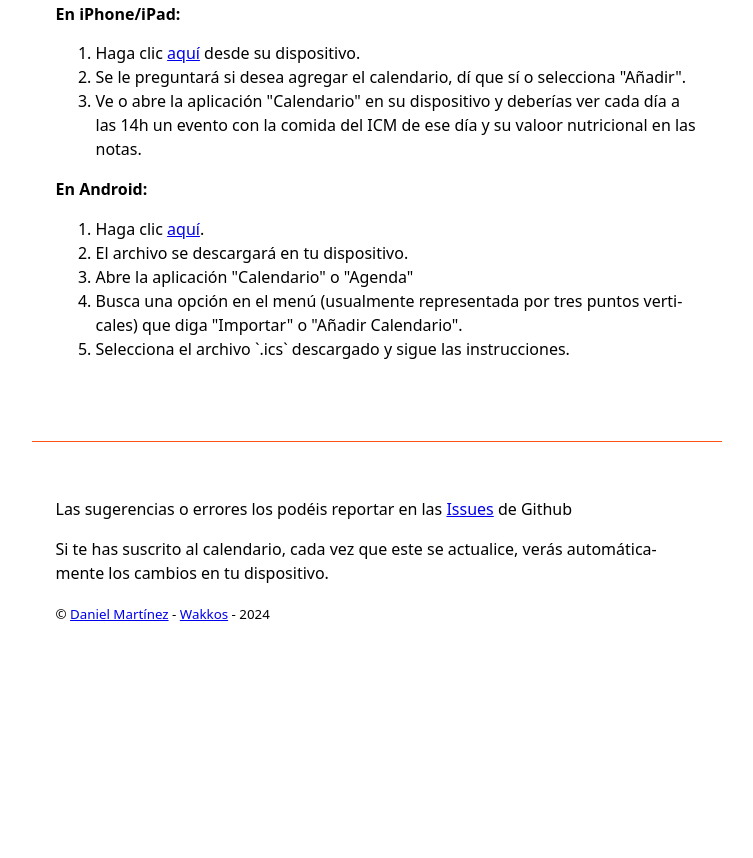
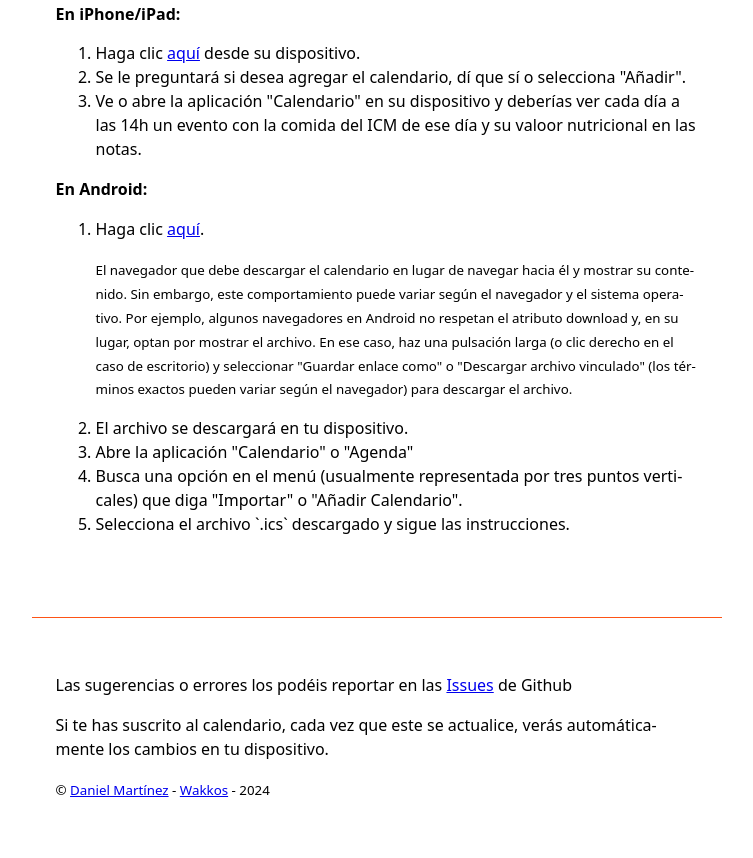
Before and after one commit to Wakkos/ICM-Comedor, a plain HTML site: page index.html in a window 1280 px wide. Shown: the part 826-1684 px from the top of the page, without its empty margins (256-1009 px from the left). Before the commit the page ends 1508 px from the top, so only its background shows below. Drawn offline with Linux system fonts and the light colour scheme.

Commit message:
Add note about Android not downloading the file

```diff
--- a/index.html
+++ b/index.html
@@ -352,7 +352,8 @@
     <section>
       <h4>En Android:</h4>
       <ol>
-        <li>Haga clic <a href="https://github.com/Wakkos/ICM-Comedor/raw/main/menu_calendario.ics" download>aquí</a>.</li>
+        <li>Haga clic <a href="https://github.com/Wakkos/ICM-Comedor/raw/main/menu_calendario.ics" download>aquí</a>. <p><small>El navegador que debe descargar el calendario en lugar de navegar hacia él y mostrar su contenido. Sin embargo, este comportamiento puede variar según el navegador y el sistema operativo. Por ejemplo, algunos navegadores en Android no respetan el atributo download y, en su lugar, optan por mostrar el archivo. En ese caso, haz una pulsación larga (o clic derecho en el caso de escritorio) y seleccionar "Guardar enlace como" o "Descargar archivo
+        vinculado" (los términos exactos pueden variar según el navegador) para descargar el archivo.</small></p></li>
         <li>El archivo se descargará en tu dispositivo.</li>
         <li>Abre la aplicación "Calendario" o "Agenda"</li>
         <li>Busca una opción en el menú (usualmente representada por tres puntos verticales) que diga "Importar" o
```
